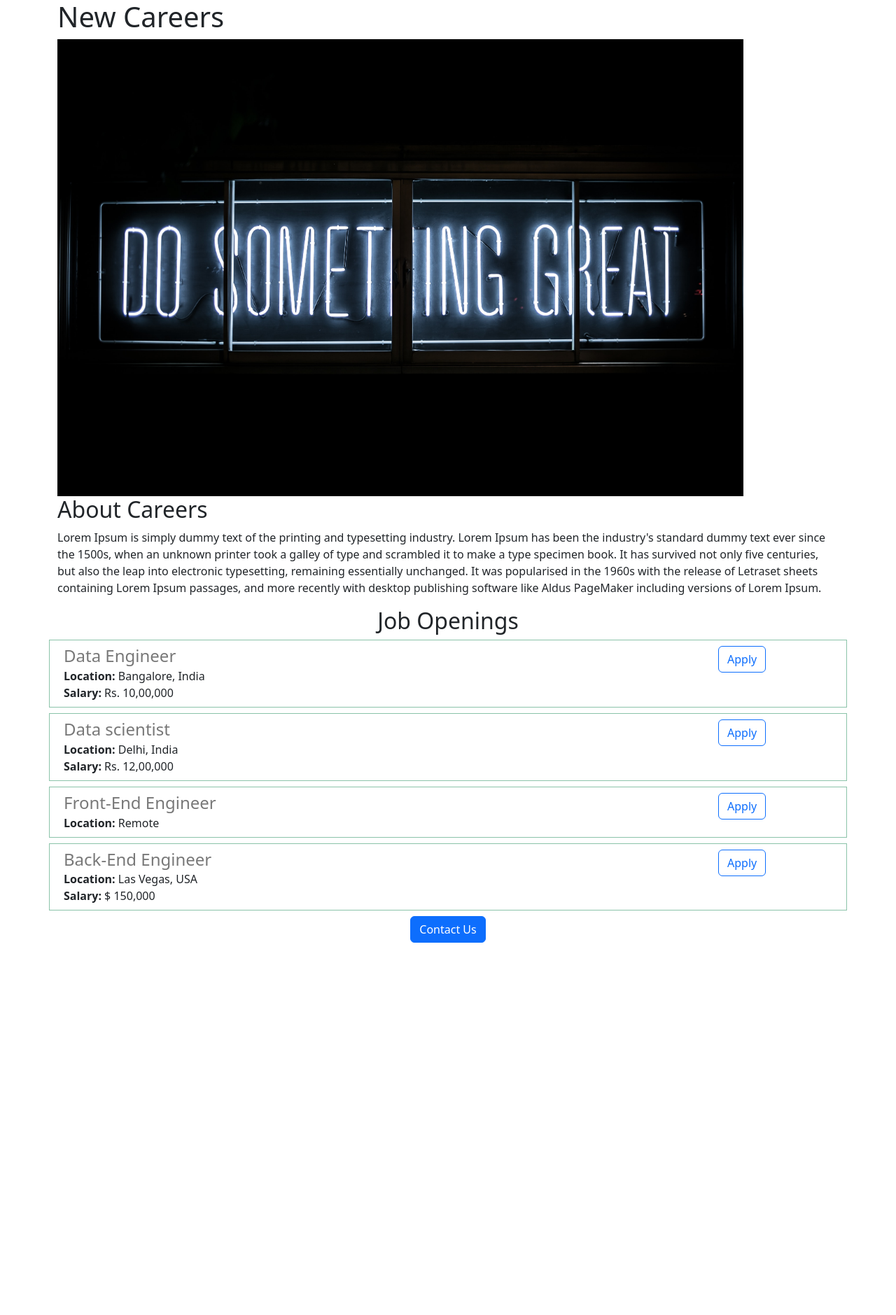
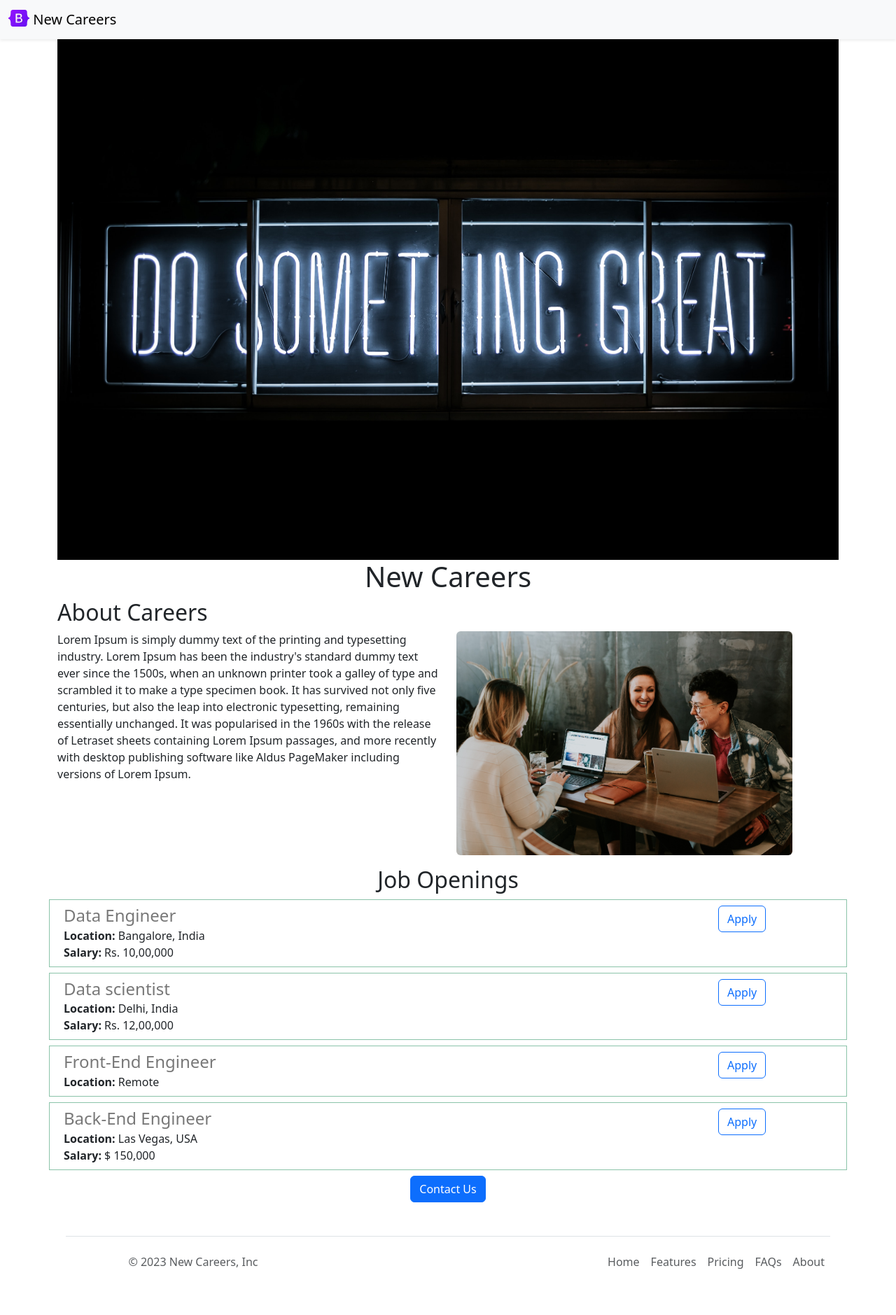
Before and after one commit to AbhishekSharma6903/Careers-website, a Flask app: page / in a window 1280 px wide. Shown: the whole page at 70% size. Before the commit the page ends 1347 px from the top, so only its background shows below. Run offline with Flask 3, Linux system fonts and the light colour scheme.

Commit message:
updated all Files

```diff
--- /dev/null
+++ b/templates/footer.html
@@ -0,0 +1,17 @@
+<div class="container">
+  <footer class="d-flex flex-wrap justify-content-between align-items-center py-3 my-4 border-top">
+    <p class="col-md-4 mb-0 text-body-secondary">&copy; 2023 New Careers, Inc</p>
+
+    <a href="/" class="col-md-4 d-flex align-items-center justify-content-center mb-3 mb-md-0 me-md-auto link-body-emphasis text-decoration-none">
+      <svg class="bi me-2" width="40" height="32"><use xlink:href="#bootstrap"/></svg>
+    </a>
+
+    <ul class="nav col-md-4 justify-content-end">
+      <li class="nav-item"><a href="#" class="nav-link px-2 text-body-secondary">Home</a></li>
+      <li class="nav-item"><a href="#" class="nav-link px-2 text-body-secondary">Features</a></li>
+      <li class="nav-item"><a href="#" class="nav-link px-2 text-body-secondary">Pricing</a></li>
+      <li class="nav-item"><a href="#" class="nav-link px-2 text-body-secondary">FAQs</a></li>
+      <li class="nav-item"><a href="#" class="nav-link px-2 text-body-secondary">About</a></li>
+    </ul>
+  </footer>
+</div>
--- a/templates/home.html
+++ b/templates/home.html
@@ -13,13 +13,22 @@
 
 </head>
 <body>
+  {% include 'nav.html' %}
   <div class="container">
+  <img class='img-fluid' id='banner'  src="https://careers-website.gamingfuture.repl.co/static/banner.jpg" width="1280" height="380">
 
-  <h1 >New Careers</h1>
-  <img class='img-fluid' id='banner'  src="https://careers-website.gamingfuture.repl.co/static/banner.jpg" width="980" height="480">
-  <h2>About Careers</h2>
-  <p >Lorem Ipsum is simply dummy text of the printing and typesetting industry. Lorem Ipsum has been the industry's standard dummy text ever since the 1500s, when an unknown printer took a galley of type and scrambled it to make a type specimen book. It has survived not only five centuries, but also the leap into electronic typesetting, remaining essentially unchanged. It was popularised in the 1960s with the release of Letraset sheets containing Lorem Ipsum passages, and more recently with desktop publishing software like Aldus PageMaker including versions of Lorem Ipsum.
+  <h1 style='text-align:center'>New Careers</h1>
+  <h2 >About Careers</h2>
+    <div class='row' style="margin-bottom:16px">
+      <div class='col-6'>
+        <p >Lorem Ipsum is simply dummy text of the printing and typesetting industry. Lorem Ipsum has been the industry's standard dummy text ever since the 1500s, when an unknown printer took a galley of type and scrambled it to make a type specimen book. It has survived not only five centuries, but also the leap into electronic typesetting, remaining essentially unchanged. It was popularised in the 1960s with the release of Letraset sheets containing Lorem Ipsum passages, and more recently with desktop publishing software like Aldus PageMaker including versions of Lorem Ipsum.
   </p>
+      </div>
+      <div class='col-6'>
+      <img src='/static/people.jpg' style='height:320px; border-radius:6px; margin-bottom:16px'
+      </div>
+    </div>
+
   <h2 style= 'text-align: center;'>Job Openings</h2>
   <div >
     {% for job in jobs %}
@@ -28,6 +37,7 @@
   </div>
   <div class='text-center'>
   <button class="btn btn-primary mb-4">Contact Us</button>
+    {% include 'footer.html' %}
   </div>
 
 </body>
--- a/templates/jobItem.html
+++ b/templates/jobItem.html
@@ -7,6 +7,6 @@
         {% endif %}
      </div>
    <div class="col-2">
-     <button type="button" class="btn btn-outline-primary">Apply</button>
+     <a href="mailto:abhiabhishek6903@gmail.com?subject=Application%20for%20{{job['title']}}&body=My%20Name%20%3A%20%3Cyour%20name%20here%3E%0A%0AMy%20Resume%20Link%20%3A%20%3Cyour%20Resume%20Link%3E%0A%0AMy%20LinkedIn%20Link%20%3A%20%3Cyour%20LinkedIn%20Link%3E" type="button" class="btn btn-outline-primary">Apply</a>
    </div>
 </div>
--- /dev/null
+++ b/templates/nav.html
@@ -0,0 +1,9 @@
+<nav class="navbar bg-body-tertiary shadow-sm fixed-top bg-white">
+  <div class="container-fluid">
+    <a class="navbar-brand" href="#">
+      <img src="/static/logo.svg" alt="Logo" width="30" height="24" class="d-inline-block align-text-top">
+      New Careers
+    </a>
+  </div>
+</nav>
+<div style="height: 56px"></div>
```
Also changed, not shown: static/logo.svg (added), static/people.jpg (added).
